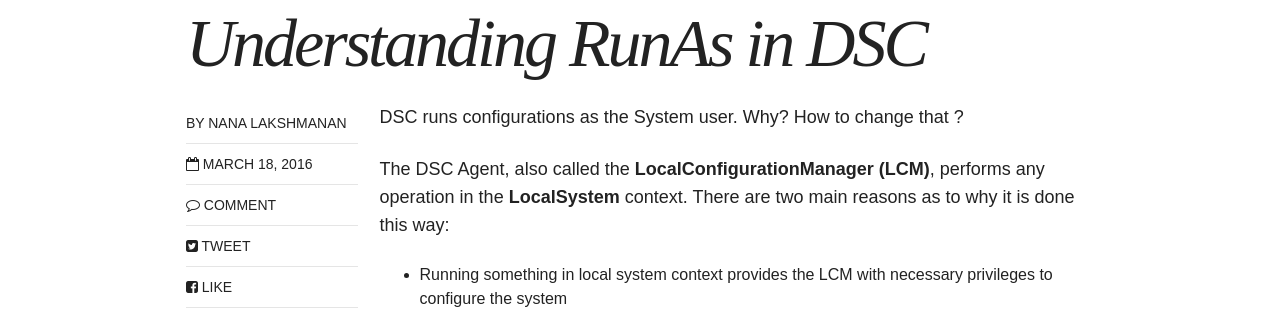
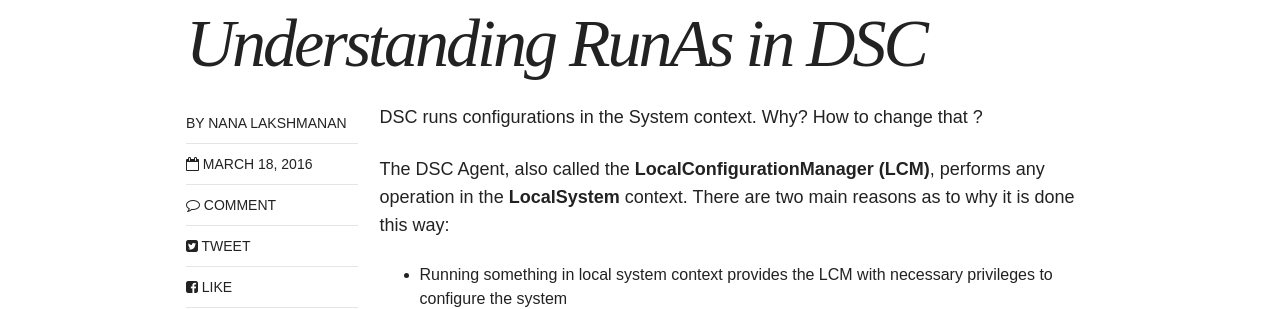
Before and after one commit to nanalakshmanan/nanalakshmanan.github.io, a Jekyll site: the page built from _posts/blog/2016-03-18-Understanding-RunAs.md, in a window 1280 px wide. Shown: the part 549-858 px from the top of the page. Built offline with Jekyll 4.4.1, drawn with Linux system fonts in a browser that asks for light colours; nearby versions of some CDN libraries; comment, search, counter and statistics services are not loaded.

Commit message:
Update 2016-03-18-Understanding-RunAs.md

```diff
--- a/_posts/blog/2016-03-18-Understanding-RunAs.md
+++ b/_posts/blog/2016-03-18-Understanding-RunAs.md
@@ -8,7 +8,7 @@ tags: [DSC]
 share: true
 ---
 
-DSC runs configurations as the System user. Why? How to change that ?
+DSC runs configurations in the System context. Why? How to change that ?
 
 The DSC Agent, also called the **LocalConfigurationManager (LCM)**, performs any operation in the **LocalSystem** context. There are two main reasons as to why it is done this way:
 * Running something in local system context provides the LCM with necessary privileges to configure the system
```
